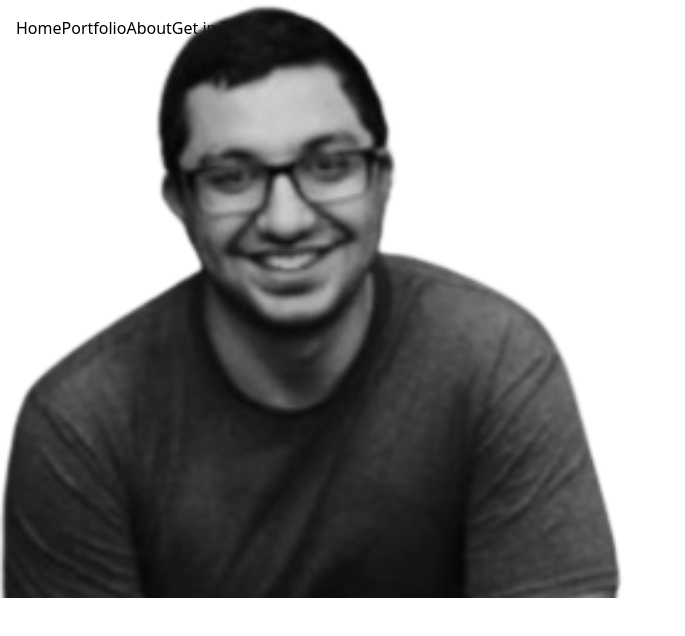
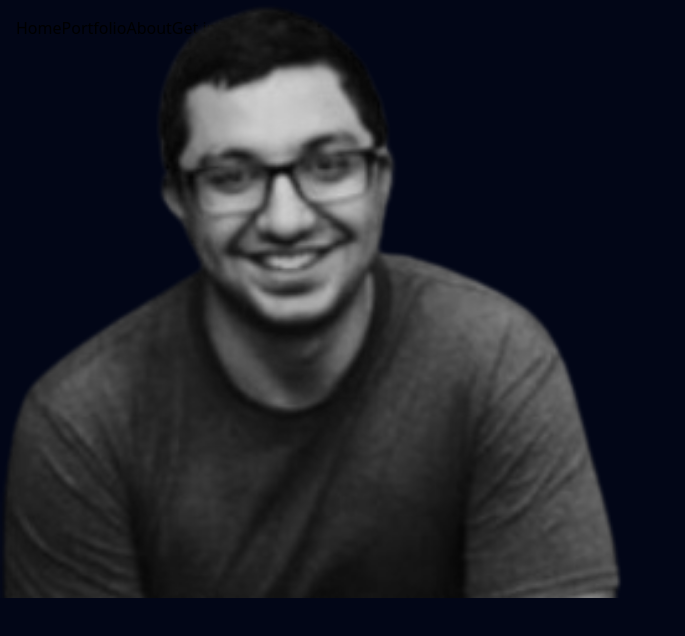
Before and after one commit to primissus/resume-next-v1, a Next.js app: page /en in a window 1280 px wide. Shown: the top 636 px of the page, without its empty margins (0-685 px from the left). Built offline with nearby package versions, Linux system fonts and the light colour scheme.

Commit message:
Glitch v1

```diff
--- a/app/[locale]/layout.tsx
+++ b/app/[locale]/layout.tsx
@@ -18,9 +18,7 @@ export default function RootLayout({
 
     return (
         <html lang={locale}>
-            <head />
-            <body>
-                <LayoutHeader />
+            <body className="bg-slate-950">
                 {children}
             </body>
         </html>
--- a/app/[locale]/page.tsx
+++ b/app/[locale]/page.tsx
@@ -18,10 +18,10 @@ function Header() {
 
 export default function Home() {
     return (
-        <div>
+        <div className="bg-slate-950">
             <Header />
 
-            <GlitchImg src={ImgProfile} className="max-w-200-px w-1/2" />
+            <GlitchImg src={ImgProfile} className="max-w-[1000px] w-1/2" />
         </div>
     );
 }
--- a/components/GlitchImg/index.tsx
+++ b/components/GlitchImg/index.tsx
@@ -8,10 +8,10 @@ import styles from './styles.module.scss';
 const GlitchImg = ({ src, className }: any) => {
 
     return (
-        <div className={styles.imgContainer}>
-            <Image className={clsx(className, styles.originalImg, 'grayscale')} src={src} alt="" />
-            <TintedImg color="red" className={clsx(className, styles.filterImg)} src={src} alt="" />
-            <TintedImg color="blue" className={clsx(className, styles.filterImg)} src={src} alt="" />
+        <div className={clsx(className, styles.imgContainer)}>
+            <Image className={clsx(className, styles.originalImg, styles.singlePath, 'grayscale')} src={src} alt="" />
+            <TintedImg color="#e73396" className={clsx(className, styles.filterImg)} src={src} alt="" />
+            <TintedImg color="#1d8ac9" className={clsx(className, styles.filterImg)} src={src} alt="" />
         </div>
     );
 }
--- a/components/GlitchImg/styles.module.scss
+++ b/components/GlitchImg/styles.module.scss
@@ -12,7 +12,7 @@ img.originalImg {
     left: 0;
     top: 0;
 
-    animation: svg-glitch-move-effect 5s infinite linear alternate-reverse;
+    animation: svg-glitch-move-effect 5s infinite step-end alternate-reverse;
 }
 
 img.filterImg {
@@ -20,20 +20,20 @@ img.filterImg {
 }
 
 .imgContainer img.filterImg:nth-of-type(2) {
-    top: -8px;
-    left: -8px;
-    animation: svg-glitch-effect-1 5s infinite linear alternate-reverse;
+    top: -16px;
+    left: -16px;
+    animation: svg-glitch-effect-1 5s infinite step-end alternate-reverse;
 }
 
 .imgContainer img.filterImg:nth-of-type(3) {
-    top: 8px;
-    left: 8px;
-    animation: svg-glitch-effect-2 5s infinite linear alternate-reverse;
+    top: 16px;
+    left: 16px;
+    animation: svg-glitch-effect-2 5s infinite step-end alternate-reverse;
 }
 
-$steps: 33;
-$initPercent: 40;
-$percentOffset: 20;
+$steps: 10;
+$initPercent: 38;
+$percentOffset: 14;
 
 @keyframes svg-glitch-effect-1{
     #{$initPercent - 1}%{
@@ -41,7 +41,8 @@ $percentOffset: 20;
     }
     @for $i from 0 through $steps{
         #{percentage(($initPercent + $i / $steps * $percentOffset) / 100)}{
-            clip-path: inset(percentage(random(80) / 100) percentage(random(80) / 100) percentage(random(80) / 100) percentage(random(80) / 100));
+            clip-path: inset(percentage(random(50) / 100) percentage(random(50) / 100) percentage(random(50) / 100) percentage(random(50) / 100));
+            z-index: random(20);
         }
     }
     #{$initPercent + $percentOffset + 1}%{
@@ -55,7 +56,8 @@ $percentOffset: 20;
     }
     @for $i from 0 through $steps{
         #{percentage(($initPercent + $i / $steps * $percentOffset) / 100)}{
-            clip-path: inset(percentage(random(80) / 100) percentage(random(80) / 100) percentage(random(80) / 100) percentage(random(80) / 100));
+            clip-path: inset(percentage(random(50) / 100) percentage(random(50) / 100) percentage(random(50) / 100) percentage(random(50) / 100));
+            z-index: random(20);
         }
     }
     #{$initPercent + $percentOffset + 1}%{
@@ -64,14 +66,15 @@ $percentOffset: 20;
 }
 
 @keyframes svg-glitch-move-effect{
+    $offset: 16;
     #{$initPercent - 1}%{
         left: 0;
         top: 0;
     }
     @for $i from 0 through $steps{
         #{percentage(($initPercent + $i / $steps * $percentOffset) / 100)}{
-            left: random(8) - 4 + px;
-            top: random(8) - 4 + px;
+            left: random($offset) - $offset / 2 + px;
+            top: random($offset) - $offset / 2 + px;
         }
     }
     #{$initPercent + $percentOffset + 1}%{
@@ -79,3 +82,13 @@ $percentOffset: 20;
         top: 0;
     }
 }
+
+@function polygonPercentages($steps) {
+    $result: "";
+    @for $_ from 0 through $steps - 1 {
+        $result: $result + percentage(random(100) / 100) + " " + percentage(random(100) / 100) + ", ";
+    }
+    $result: $result + percentage(random(100) / 100) + " " + percentage(random(100) / 100);
+
+    @return $result;
+}
```
